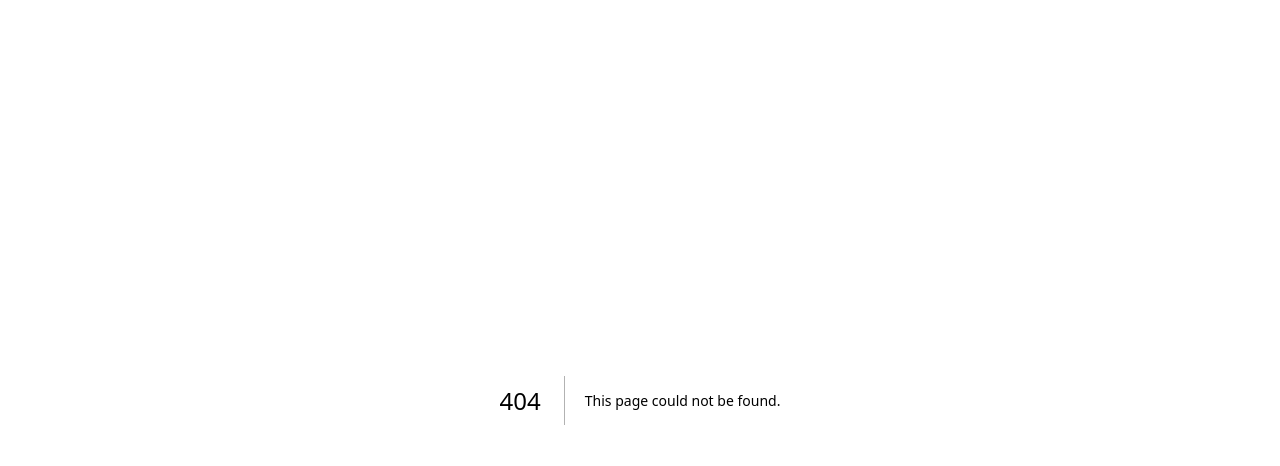
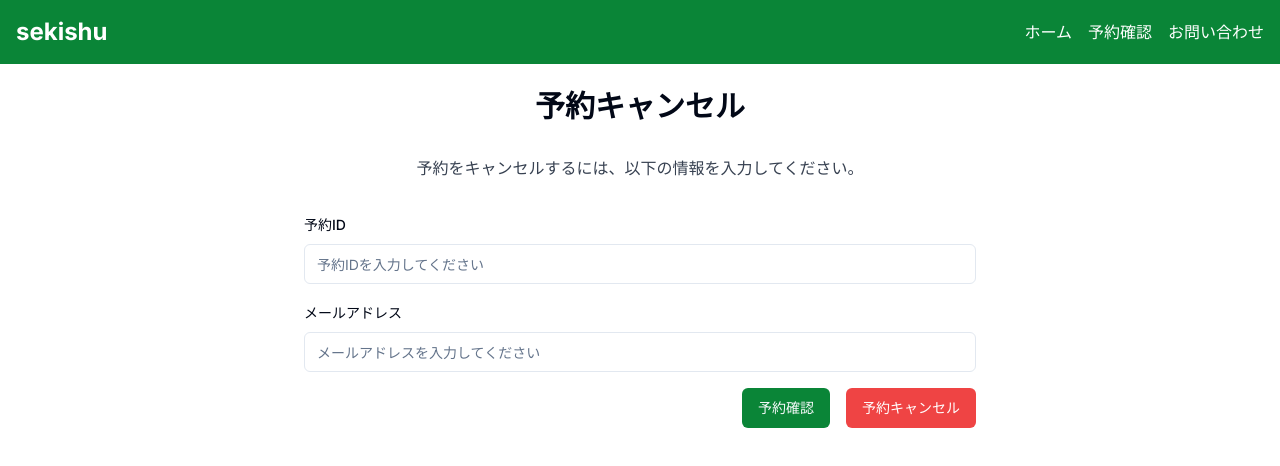
Before and after one commit to sugawara-kazuya/reservation-tea-app, a Next.js app: page /info in a window 1280 px wide. Before the commit this address had no page. Shown: the top 466 px of the page. Built offline with nearby package versions, Linux system fonts and the light colour scheme.

Commit message:
画面作成

```diff
--- a/src/app/globals.css
+++ b/src/app/globals.css
@@ -10,7 +10,7 @@
     --card-foreground: 222.2 84% 4.9%;
     --popover: 0 0% 100%;
     --popover-foreground: 222.2 84% 4.9%;
-    --primary: 222.2 47.4% 11.2%;
+    --primary: 142 86% 28%;
     --primary-foreground: 210 40% 98%;
     --secondary: 210 40% 96.1%;
     --secondary-foreground: 222.2 47.4% 11.2%;
--- a/src/app/home/[id]/page.tsx
+++ b/src/app/home/[id]/page.tsx
@@ -1,8 +1,6 @@
-/**
- * v0 by Vercel.
- * @see https://v0.dev/t/tm0FB90oIbi
- * Documentation: https://v0.dev/docs#integrating-generated-code-into-your-nextjs-app
- */
+"use client";
+
+import { useRouter } from "next/navigation";
 import { Label } from "@/components/ui/label";
 import { Input } from "@/components/ui/input";
 import {
@@ -16,6 +14,13 @@ import { Textarea } from "@/components/ui/textarea";
 import { Avatar, AvatarImage, AvatarFallback } from "@/components/ui/avatar";
 
 export default function Component() {
+  const router = useRouter();
+
+  const handleReservation = () => {
+    // Here you can also add any form validation or data submission logic
+    // For now, we just navigate to the confirmation page
+    router.push("/reservation/1");
+  };
   return (
     <div className="w-full max-w-6xl mx-auto px-4 md:px-6 py-12 md:py-16">
       <div className="space-y-6 md:space-y-8">
@@ -87,8 +92,12 @@ export default function Component() {
                 placeholder="追加のメモやリクエストを入力してください"
               />
             </div>
-            <Button type="submit" className="w-full">
-              今すぐ予約
+            <Button
+              type="button"
+              className="w-full"
+              onClick={handleReservation}
+            >
+              予約する
             </Button>
           </div>
           <div className="space-y-6">
--- /dev/null
+++ b/src/app/info/page.tsx
@@ -0,0 +1,66 @@
+/**
+ * v0 by Vercel.
+ * @see https://v0.dev/t/gaHXxv9XoCw
+ * Documentation: https://v0.dev/docs#integrating-generated-code-into-your-nextjs-app
+ */
+import Link from "next/link";
+import { Label } from "@/components/ui/label";
+import { Input } from "@/components/ui/input";
+import { Textarea } from "@/components/ui/textarea";
+import { Button } from "@/components/ui/button";
+
+export default function Component() {
+  return (
+    <div className="min-h-screen bg-white">
+      <header className="flex items-center justify-between p-4 bg-primary text-white">
+        <div className="text-2xl font-bold">sekishu</div>
+        <nav className="flex space-x-4">
+          <a href="/home" className="hover:underline">
+            ホーム
+          </a>
+          <a href="/info" className="hover:underline">
+            予約確認
+          </a>
+          <a href="#" className="hover:underline">
+            お問い合わせ
+          </a>
+        </nav>
+      </header>
+      <main className="flex flex-col items-center w-full flex-1 p-6 bg-white">
+        <div className="max-w-2xl w-full space-y-8">
+          <h1 className="text-3xl font-bold text-center">予約キャンセル</h1>
+          <p className="text-center text-gray-700">
+            予約をキャンセルするには、以下の情報を入力してください。
+          </p>
+          <form className="space-y-4">
+            <div className="space-y-2">
+              <Label htmlFor="reservation-id">予約ID</Label>
+              <Input
+                id="reservation-id"
+                placeholder="予約IDを入力してください"
+              />
+            </div>
+            <div className="space-y-2">
+              <Label htmlFor="email">メールアドレス</Label>
+              <Input
+                id="email"
+                type="email"
+                placeholder="メールアドレスを入力してください"
+              />
+            </div>
+            <div className="flex justify-end space-x-4">
+              <Button>予約確認</Button>
+              <Button
+                type="submit"
+                variant="destructive"
+                className="bg-red-500 text-white hover:bg-red-600 rounded-md px-4 py-2 font-medium"
+              >
+                予約キャンセル
+              </Button>
+            </div>
+          </form>
+        </div>
+      </main>
+    </div>
+  );
+}
--- /dev/null
+++ b/src/app/reservation/[id]/page.tsx
@@ -0,0 +1,66 @@
+"use client";
+
+import { useRouter } from "next/navigation";
+import { Button } from "@/components/ui/button";
+
+export default function Component() {
+  const router = useRouter();
+  const handleReservation = () => {
+    // Here you can also add any form validation or data submission logic
+    // For now, we just navigate to the confirmation page
+    router.push("/home");
+  };
+  return (
+    <div className="min-h-screen bg-white">
+      <main className="p-4">
+        <section className="text-center my-8">
+          <h1 className="text-4xl font-bold mb-4">予約確認</h1>
+          <p className="text-lg">以下の内容で予約が完了しました。</p>
+        </section>
+        <section className="max-w-2xl mx-auto bg-gray-100 p-6 rounded-md shadow-md">
+          <h2 className="text-2xl font-semibold mb-4">予約内容</h2>
+          <div className="space-y-4">
+            <div className="flex justify-between">
+              <span className="font-medium">イベント名:</span>
+              <span>全国民文化祭</span>
+            </div>
+            <div className="flex justify-between">
+              <span className="font-medium">会場:</span>
+              <span>勘定館</span>
+            </div>
+            <div className="flex justify-between">
+              <span className="font-medium">日時:</span>
+              <span>2024年7月27日(土)</span>
+            </div>
+            <div className="flex justify-between">
+              <span className="font-medium">参加費:</span>
+              <span>1500円</span>
+            </div>
+          </div>
+        </section>
+        <section className="max-w-2xl mx-auto bg-gray-100 p-6 rounded-md shadow-md mt-8">
+          <h2 className="text-2xl font-semibold mb-4">予約者情報</h2>
+          <div className="space-y-4">
+            <div className="flex justify-between">
+              <span className="font-medium">名前:</span>
+              <span>山田 太郎</span>
+            </div>
+            <div className="flex justify-between">
+              <span className="font-medium">メールアドレス:</span>
+              <span>taro.yamada@example.com</span>
+            </div>
+            <div className="flex justify-between">
+              <span className="font-medium">電話番号:</span>
+              <span>090-1234-5678</span>
+            </div>
+          </div>
+        </section>
+        <div className="flex justify-center mt-8">
+          <Button type="button" variant="default" onClick={handleReservation}>
+            ホームに戻る
+          </Button>
+        </div>
+      </main>
+    </div>
+  );
+}
--- a/src/components/header/Header.tsx
+++ b/src/components/header/Header.tsx
@@ -12,11 +12,11 @@ export const Header: React.FC = () => {
     >
       <div className="absolute inset-0 bg-black/50" />
       <nav className="absolute top-0 left-0 right-0 flex justify-end p-6 space-x-8 text-white">
-        <a href="#" className="font-semibold">
+        <a href="/home" className="font-semibold">
           ホーム
         </a>
-        <a href="#" className="font-semibold">
-          茶道とは
+        <a href="/info" className="font-semibold">
+          予約確認
         </a>
         <a href="#" className="font-semibold">
           お問い合わせ
```
Also changed, not shown: 1 other file (tests, documents, lock files or other folders).
